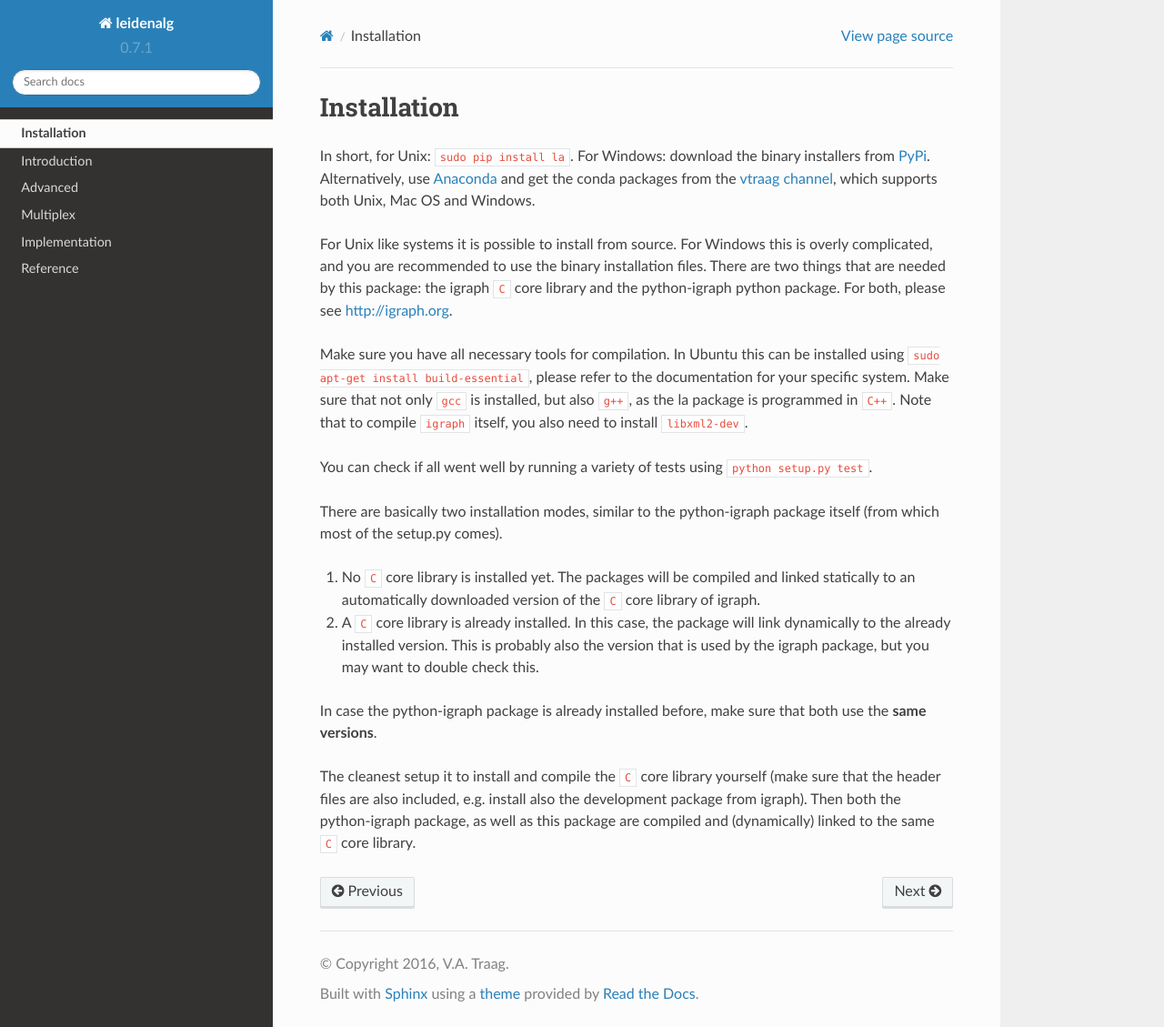
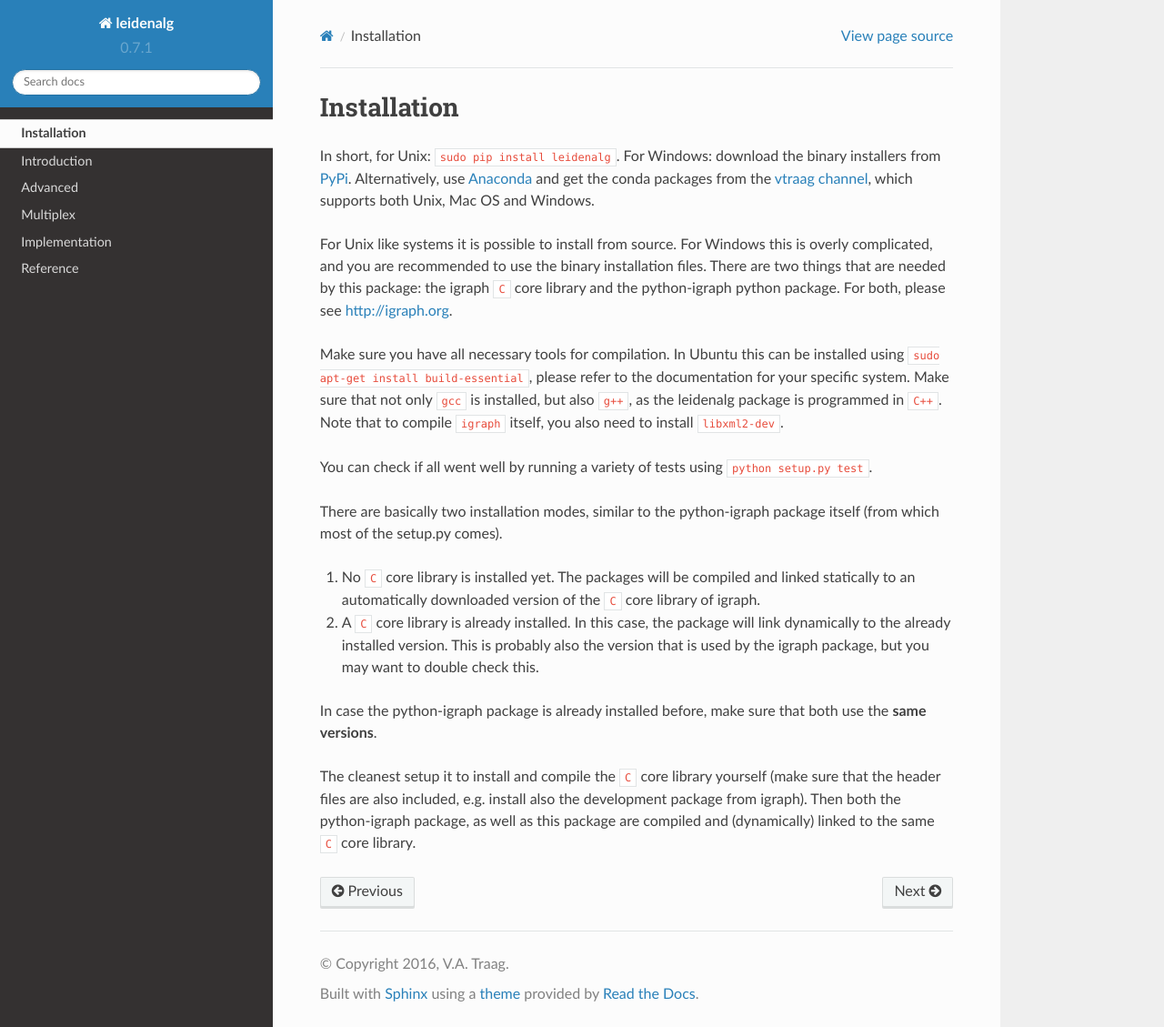
Before and after one commit to vtraag/leidenalg, a Sphinx documentation site: the page built from doc/source/install.rst, in a window 1280 px wide and 1129 px high. Shown: the whole window at 91% size. Built offline with Sphinx 7.4.7 and the Read the Docs theme 2.0.0, drawn with Linux system fonts in a browser that asks for light colours; the version number is read from the project's files by our own code.

Commit message:
Acciddentally the leidenalg package was abbreviated as la where it shouldn't.

```diff
--- a/doc/source/install.rst
+++ b/doc/source/install.rst
@@ -1,11 +1,11 @@
 Installation
 ============
 
-In short, for Unix: ``sudo pip install la``.  For Windows: download the
-binary installers from `PyPi <https://pypi.org/project/la/>`_.
+In short, for Unix: ``sudo pip install leidenalg``.  For Windows: download the
+binary installers from `PyPi <https://pypi.org/project/leidenalg/>`_.
 Alternatively, use `Anaconda <https://www.anaconda.com/distribution/>`_ and get
 the conda packages from the `vtraag channel
-<https://anaconda.org/vtraag/la>`_, which supports both Unix, Mac OS and
+<https://anaconda.org/vtraag/leidenalg>`_, which supports both Unix, Mac OS and
 Windows.
 
 For Unix like systems it is possible to install from source. For Windows this
@@ -17,7 +17,7 @@ http://igraph.org.
 Make sure you have all necessary tools for compilation. In Ubuntu this can be
 installed using ``sudo apt-get install build-essential``, please refer to the
 documentation for your specific system.  Make sure that not only ``gcc`` is
-installed, but also ``g++``, as the la package is programmed in ``C++``.
+installed, but also ``g++``, as the leidenalg package is programmed in ``C++``.
 Note that to compile ``igraph`` itself, you also need to install
 ``libxml2-dev``.
 
```
